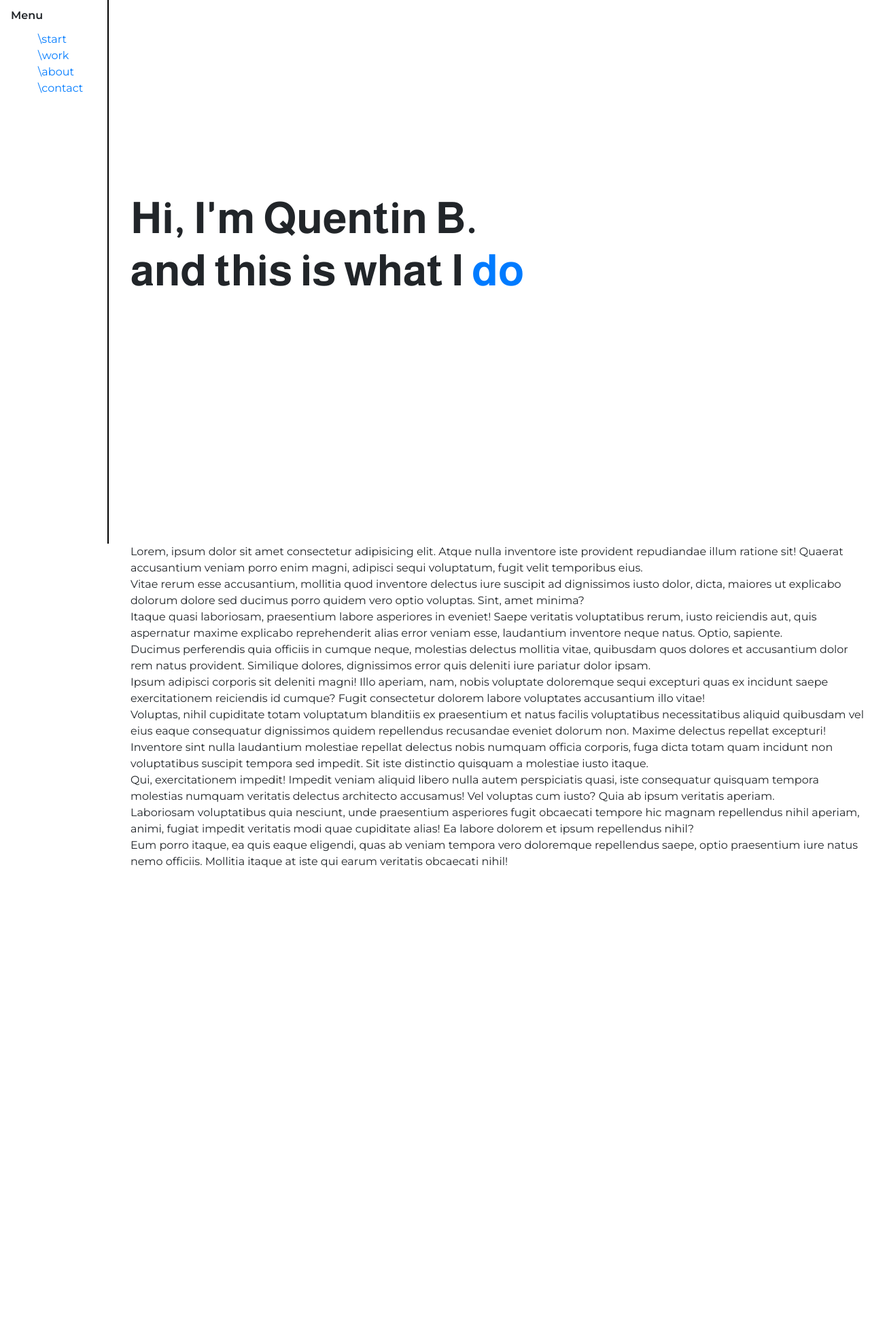
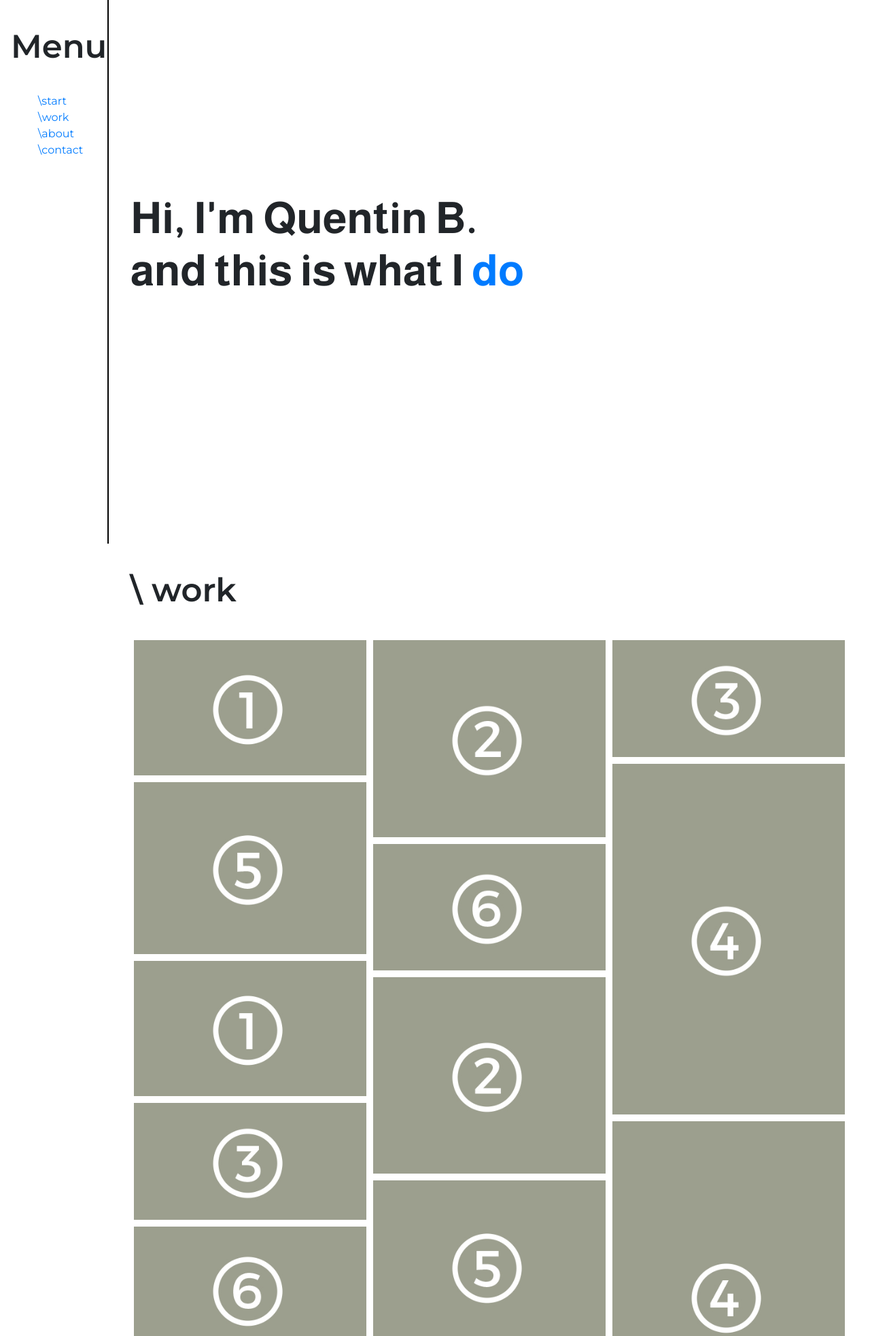
Before and after one commit to kantunb/portfolio, a PHP site: page / in a window 1280 px wide. Shown: the top 1966 px of the page at 68% size. Before the commit the page ends 1277 px from the top, so only its background shows below. Run offline with PHP 8.4, Linux system fonts and the light colour scheme.

Commit message:
add masonry and fancybox library

```diff
--- a/assets/css/styles.css
+++ b/assets/css/styles.css
@@ -34,7 +34,7 @@ h1 {
 }
 
 h2 {
-    font-size: 1em;
+    font-size: 3em;
     margin-top: 0.83em;
     margin-bottom: 0.83em;
     font-weight: 600;
@@ -51,6 +51,10 @@ li {
     list-style: none;
 }
 
+main {
+    margin-left: 10em;
+}
+
 #menu {
     background-color: white;
     border-right: black solid 2px;
@@ -62,13 +66,17 @@ li {
 
 }
 
-#intro {
+#start, #work, #about, #contact {
+    margin-left: 2em;
+    margin-right: 2em;
+}
+
+#start {
     height: 100vh;
-    overflow: hidden;
 
 }
 
-#intro span {
+#start span {
     display: block;
 }
 
@@ -81,6 +89,23 @@ li {
     animation-name: slidein;
 }
 
+/* Library */
+
+/* Masonry */
+
+.grid-item, .grid-sizer {
+    width: 100%;
+    padding: 5px;
+}
+
+@media (min-width: 768px) {
+    .grid-item, .grid-sizer {
+        width: calc(100% / 3);
+    }
+}
+
+/* Animations */
+
 @keyframes slidein {
     from {
         margin-left: -100%;
@@ -91,11 +116,6 @@ li {
     }
 }
 
-.marginLeft {
-    margin-left: 10em;
-    padding-left: 2em;
-}
-
 /* CSS accessibilité */
 
 @media (prefers-reduced-motion: reduce) {
--- a/assets/js/scripts.js
+++ b/assets/js/scripts.js
@@ -0,0 +1,25 @@
+// document.getElementById('enter').addEventListener('click', (e) => {
+//     console.log('hello');
+
+// });
+
+$(document).ready(function () {
+    $('.scrollTo').on('click', function () { // Au clic sur un élément
+        var page = $(this).attr('href'); // Page cible
+        console.log(page);
+        var speed = 750; // Durée de l'animation (en ms)
+        $('html, body').animate({
+            scrollTop: $(page).offset().top
+        }, speed); // Go
+        return false;
+    });
+});
+
+// Masonry
+
+$('.grid').masonry({
+    // options
+    itemSelector: '.grid-item',
+    columnWidth: '.grid-sizer',
+    percentPosition: true
+  });
--- a/index.html
+++ b/index.html
@@ -5,11 +5,15 @@
 		<title>Portfolio Quentin B.</title>
 		<!-- Required meta tags -->
 		<meta charset="utf-8">
-    <meta name="viewport" content="width=device-width, initial-scale=1, shrink-to-fit=no">
+		<meta
+		name="viewport" content="width=device-width, initial-scale=1, shrink-to-fit=no">
 
 		<!-- Bootstrap CSS -->
-    <link rel="stylesheet" href="https://stackpath.bootstrapcdn.com/bootstrap/4.5.0/css/bootstrap.min.css"
-        integrity="sha384-9aIt2nRpC12Uk9gS9baDl411NQApFmC26EwAOH8WgZl5MYYxFfc+NcPb1dKGj7Sk" crossorigin="anonymous">
+		<link
+		rel="stylesheet" href="https://stackpath.bootstrapcdn.com/bootstrap/4.5.0/css/bootstrap.min.css" integrity="sha384-9aIt2nRpC12Uk9gS9baDl411NQApFmC26EwAOH8WgZl5MYYxFfc+NcPb1dKGj7Sk" crossorigin="anonymous">
+		<!-- Fancybox CSS -->
+		<link
+		rel="stylesheet" href="https://cdn.jsdelivr.net/gh/fancyapps/fancybox@3.5.7/dist/jquery.fancybox.min.css"/>
 		<!-- CSS perso -->
 		<link rel="stylesheet" href="./assets/css/styles.css">
 
@@ -29,59 +33,88 @@
 		</header>
 
 		<main>
-        <div id="intro" class="marginLeft">
+			<div id="start">
 				<div id="title">
 					<h1>
 						<span class="line1">Hi, I'm Quentin B.</span>
-                    <span class="line2">and this is what I <a id="enter" href="#work" class="scrollTo">do</a></span>
+						<span class="line2">and this is what I
+							<a id="enter" href="#work" class="scrollTo">do</a>
+						</span>
 					</h1>
 				</div>
 			</div>
 			<div id="work">
-            <div class="marginLeft">Lorem, ipsum dolor sit amet consectetur adipisicing elit. Atque nulla inventore iste
+				<h2>\ work</h2>
+				<div class="grid">
+					<div class="grid-sizer"></div>
+					<div class="grid-item">
+						<a data-fancybox="gallery" href="./assets/img/1.jpg"><img src="./assets/img/1.jpg" alt="1"></a>
+					</div>
+					<div class="grid-item">
+						<a data-fancybox="gallery" href="./assets/img/2.jpg"><img src="./assets/img/2.jpg" alt="1"></a>
+					</div>
+					<div class="grid-item">
+						<a data-fancybox="gallery" href="./assets/img/3.jpg"><img src="./assets/img/3.jpg" alt="1"></a>
+					</div>
+					<div class="grid-item">
+						<a data-fancybox="gallery" href="./assets/img/4.jpg"><img src="./assets/img/4.jpg" alt="1"></a>
+					</div>
+					<div class="grid-item">
+						<a data-fancybox="gallery" href="./assets/img/5.jpg"><img src="./assets/img/5.jpg" alt="1"></a>
+					</div>
+					<div class="grid-item">
+						<a data-fancybox="gallery" href="./assets/img/6.jpg"><img src="./assets/img/6.jpg" alt="1"></a>
+					</div>
+					<div class="grid-item">
+						<a data-fancybox="gallery" href="./assets/img/1.jpg"><img src="./assets/img/1.jpg" alt="1"></a>
+					</div>
+					<div class="grid-item">
+						<a data-fancybox="gallery" href="./assets/img/2.jpg"><img src="./assets/img/2.jpg" alt="1"></a>
+					</div>
+					<div class="grid-item">
+						<a data-fancybox="gallery" href="./assets/img/3.jpg"><img src="./assets/img/3.jpg" alt="1"></a>
+					</div>
+					<div class="grid-item">
+						<a data-fancybox="gallery" href="./assets/img/4.jpg"><img src="./assets/img/4.jpg" alt="1"></a>
+					</div>
+					<div class="grid-item">
+						<a data-fancybox="gallery" href="./assets/img/5.jpg"><img src="./assets/img/5.jpg" alt="1"></a>
+					</div>
+					<div class="grid-item">
+						<a data-fancybox="gallery" href="./assets/img/6.jpg"><img src="./assets/img/6.jpg" alt="1"></a>
+					</div>
+				</div>
+
+				<div>Lorem, ipsum dolor sit amet consectetur adipisicing elit. Atque nulla inventore iste
 															                provident repudiandae illum ratione sit! Quaerat accusantium veniam porro enim magni, adipisci sequi
 															                voluptatum, fugit velit temporibus eius.</div>
-            <div class="marginLeft">Vitae rerum esse accusantium, mollitia quod inventore delectus iure suscipit ad
-                dignissimos iusto dolor, dicta, maiores ut explicabo dolorum dolore sed ducimus porro quidem vero optio
-                voluptas. Sint, amet minima?</div>
-            <div class="marginLeft">Itaque quasi laboriosam, praesentium labore asperiores in eveniet! Saepe veritatis
-                voluptatibus rerum, iusto reiciendis aut, quis aspernatur maxime explicabo reprehenderit alias error
-                veniam esse, laudantium inventore neque natus. Optio, sapiente.</div>
-            <div class="marginLeft">Ducimus perferendis quia officiis in cumque neque, molestias delectus mollitia
-                vitae, quibusdam quos dolores et accusantium dolor rem natus provident. Similique dolores, dignissimos
-                error quis deleniti iure pariatur dolor ipsam.</div>
-            <div class="marginLeft">Ipsum adipisci corporis sit deleniti magni! Illo aperiam, nam, nobis voluptate
-                doloremque sequi excepturi quas ex incidunt saepe exercitationem reiciendis id cumque? Fugit consectetur
-                dolorem labore voluptates accusantium illo vitae!</div>
-            <div class="marginLeft">Voluptas, nihil cupiditate totam voluptatum blanditiis ex praesentium et natus
-                facilis voluptatibus necessitatibus aliquid quibusdam vel eius eaque consequatur dignissimos quidem
-                repellendus recusandae eveniet dolorum non. Maxime delectus repellat excepturi!</div>
-            <div class="marginLeft">Inventore sint nulla laudantium molestiae repellat delectus nobis numquam officia
-                corporis, fuga dicta totam quam incidunt non voluptatibus suscipit tempora sed impedit. Sit iste
-                distinctio quisquam a molestiae iusto itaque.</div>
-            <div class="marginLeft">Qui, exercitationem impedit! Impedit veniam aliquid libero nulla autem perspiciatis
-                quasi, iste consequatur quisquam tempora molestias numquam veritatis delectus architecto accusamus! Vel
-                voluptas cum iusto? Quia ab ipsum veritatis aperiam.</div>
-            <div class="marginLeft">Laboriosam voluptatibus quia nesciunt, unde praesentium asperiores fugit obcaecati
-                tempore hic magnam repellendus nihil aperiam, animi, fugiat impedit veritatis modi quae cupiditate
-                alias! Ea labore dolorem et ipsum repellendus nihil?</div>
-            <div class="marginLeft">Eum porro itaque, ea quis eaque eligendi, quas ab veniam tempora vero doloremque
-                repellendus saepe, optio praesentium iure natus nemo officiis. Mollitia itaque at iste qui earum
-                veritatis obcaecati nihil!</div>
+			</div>
+
+			<div id="about">
+				<h2>\ about</h2>
+				<div>Lorem, ipsum dolor sit amet consectetur adipisicing elit. Atque nulla inventore iste
+															                provident repudiandae illum ratione sit! Quaerat accusantium veniam porro enim magni, adipisci sequi
+															                voluptatum, fugit velit temporibus eius.</div>
+			</div>
+
+			<div id="contact">
+				<h2>\ contact</h2>
+				<div>Lorem, ipsum dolor sit amet consectetur adipisicing elit. Atque nulla inventore iste
+															                provident repudiandae illum ratione sit! Quaerat accusantium veniam porro enim magni, adipisci sequi
+															                voluptatum, fugit velit temporibus eius.</div>
 			</div>
 
 		</main>
 
 		<footer></footer>
 		<!-- jQuery first, then Popper.js, then Bootstrap JS -->
-    <script src="https://code.jquery.com/jquery-3.5.1.min.js"
-        integrity="sha256-9/aliU8dGd2tb6OSsuzixeV4y/faTqgFtohetphbbj0=" crossorigin="anonymous"></script>
-    <script src="https://cdnjs.cloudflare.com/ajax/libs/popper.js/1.14.7/umd/popper.min.js"
-        integrity="sha384-UO2eT0CpHqdSJQ6hJty5KVphtPhzWj9WO1clHTMGa3JDZwrnQq4sF86dIHNDz0W1" crossorigin="anonymous">
-    </script>
-    <script src="https://stackpath.bootstrapcdn.com/bootstrap/4.3.1/js/bootstrap.min.js"
-        integrity="sha384-JjSmVgyd0p3pXB1rRibZUAYoIIy6OrQ6VrjIEaFf/nJGzIxFDsf4x0xIM+B07jRM" crossorigin="anonymous">
-    </script>
+		<script src="https://code.jquery.com/jquery-3.5.1.min.js" integrity="sha256-9/aliU8dGd2tb6OSsuzixeV4y/faTqgFtohetphbbj0=" crossorigin="anonymous"></script>
+		<script src="https://cdnjs.cloudflare.com/ajax/libs/popper.js/1.14.7/umd/popper.min.js" integrity="sha384-UO2eT0CpHqdSJQ6hJty5KVphtPhzWj9WO1clHTMGa3JDZwrnQq4sF86dIHNDz0W1" crossorigin="anonymous"></script>
+		<script src="https://stackpath.bootstrapcdn.com/bootstrap/4.3.1/js/bootstrap.min.js" integrity="sha384-JjSmVgyd0p3pXB1rRibZUAYoIIy6OrQ6VrjIEaFf/nJGzIxFDsf4x0xIM+B07jRM" crossorigin="anonymous"></script>
+		<!-- Masonry -->
+		<script src="https://unpkg.com/masonry-layout@4/dist/masonry.pkgd.js"></script>
+		<!-- Fancybox -->
+		<script src="https://cdn.jsdelivr.net/gh/fancyapps/fancybox@3.5.7/dist/jquery.fancybox.min.js"></script>
 		<!-- Specific JavaScript -->
 		<script src="./assets/js/scripts.js" async></script>
 
```
Also changed, not shown: assets/img/1.jpg (added), assets/img/2.jpg (added), assets/img/3.jpg (added), assets/img/4.jpg (added), assets/img/5.jpg (added), assets/img/6.jpg (added). Lines whose indentation alone changed are shown as unchanged.
